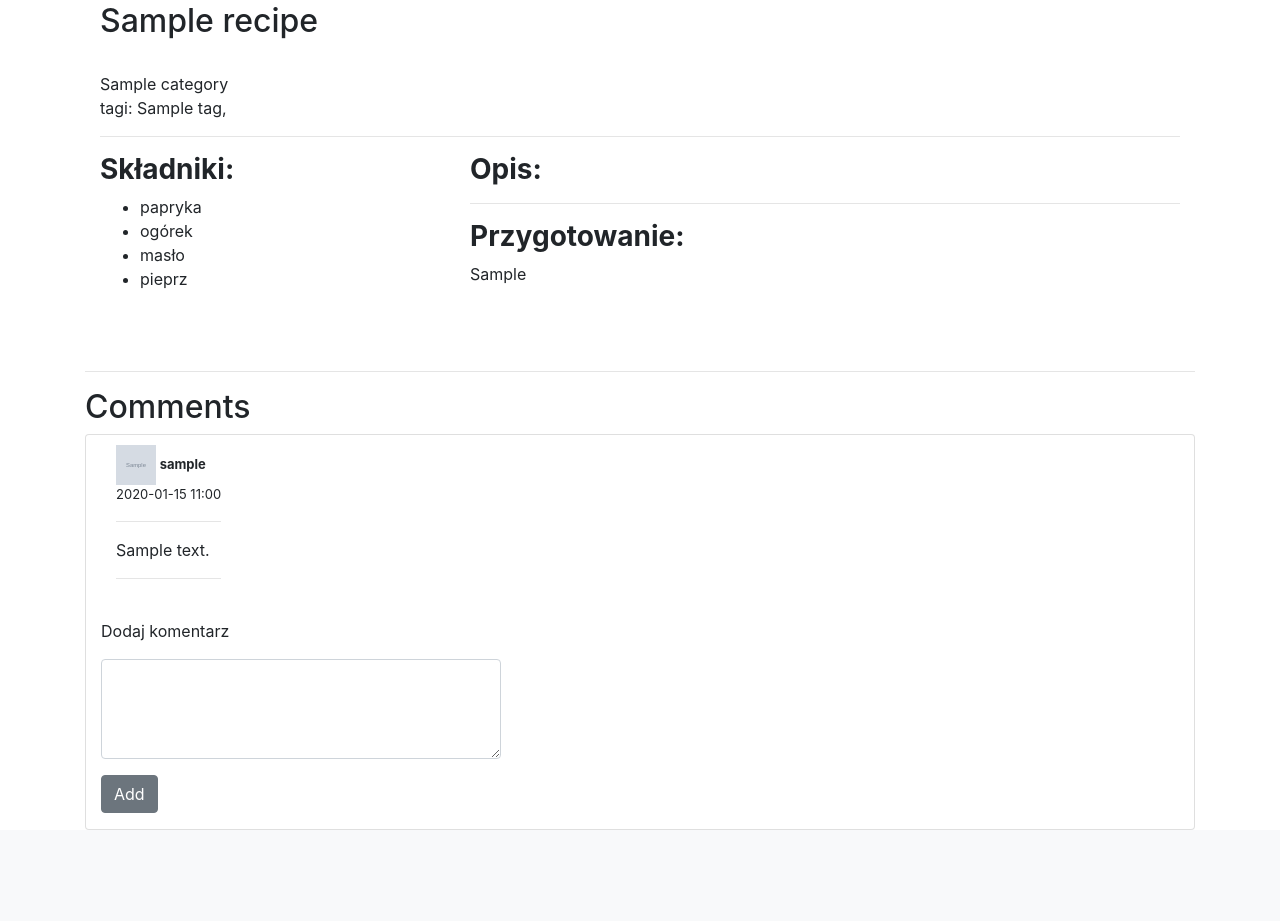
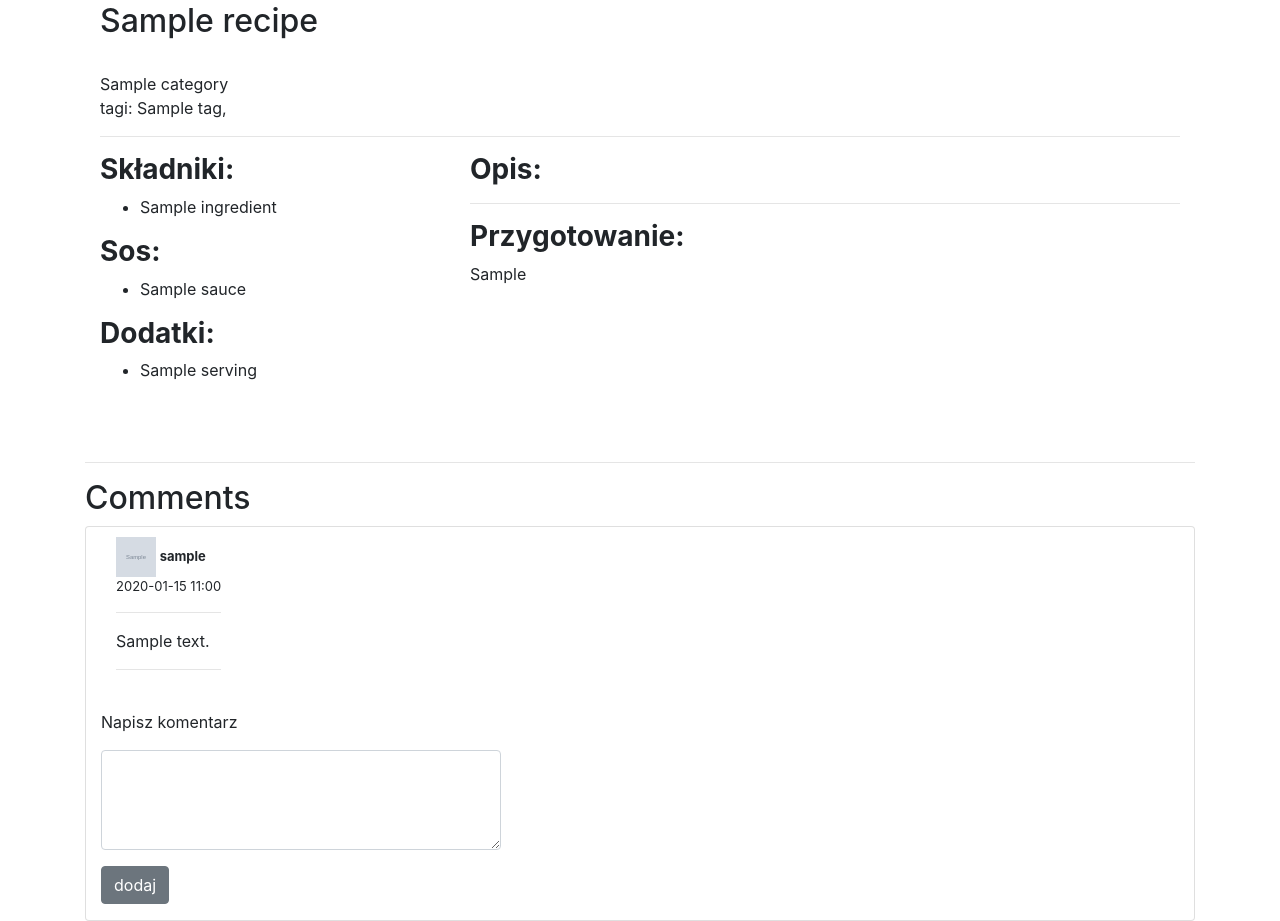
Before and after one commit to pprzychodzen/fooder, a Django app: page /1/ in a window 1280 px wide. Shown: the part 139-1060 px from the top of the page. Before the commit the page ends 969 px from the top, so only its background shows below. Run offline with Django 3.2, Linux system fonts and the light colour scheme; a user stored in the database is signed in; tables that the repository leaves empty hold one stand-in row (values such as "Sample post"); grey boxes marked "Sample" are stand-in pictures; some libraries are stand-ins or nearby versions.

Commit message:
ingredients fully show

```diff
--- a/main/templates/main/recipe_detail.html
+++ b/main/templates/main/recipe_detail.html
@@ -13,6 +13,10 @@
     width: 300px;
     height: 37px;
     }
+
+
+
+
 
 
 </style>
@@ -36,12 +40,27 @@
         <div class="col-md-4">
             <h3><strong>Składniki:</strong></h3>
             <ul>
-                <li>papryka</li>
-                <li>ogórek</li>
-                <li>masło</li>
-                <li>pieprz</li>
+                {% for ingredients in recipe.ingredients.all %}
+                <li>{{ingredients.name}}</li>
+                {% endfor %}
+            </ul>
+            {% if recipe.sauce %}
+            <h3><strong>Sos:</strong></h3>
+            <ul>
+                {% for sauce in recipe.sauce.all %}
+                <li>{{sauce.name}}</li>
+                {% endfor %}
+            </ul>
+            {% endif %}
+            {% if recipe.serving %}
+            <h3><strong>Dodatki:</strong></h3>
+            <ul>
 
+                {% for serving in recipe.serving.all %}
+                <li>{{serving.name}}</li>
+                {% endfor %}
             </ul>
+            {% endif %}
         </div>
         <div class="col">
             <h3><strong>Opis:</strong></h3>
@@ -61,16 +80,12 @@
     {% for comment in recipe.comments.all %}
     <div class="row justify-content-left" style="margin-left: 30px; margin-top: 10px">
         <div class="comment">
-
             <font size="2">
-
                 <div class="date smalltext"><img src="{{ comment.author.profile.avatar.url }}" height="40" width="40"
                                                  id="avatar"> <strong>{{ comment.author }}</strong></div>
                 <div class="date smalltext">{{ comment.created_date|date:'Y-m-d H:i' }}</div>
             </font>
-
             {% if comment.text|length > 120 %}
-
             <div style="width: 90%">
                 <hr>
                 <p>{{ comment.text|linebreaks }}</p>
@@ -81,22 +96,20 @@
             <p>{{ comment.text|linebreaks }}</p>
             <hr>
             {% endif %}
-
-
             <br>
         </div>
     </div>
     {% empty %}
-    <p>Brak komentarzy.</p>
+    <p style="margin-left: 15px; margin-top: 30px; font-size:20px; font-weight: bold; margin-bottom: 50px">Brak komentarzy.</p>
     {% endfor %}
     {% if user.is_authenticated %}
     <div style="margin-left: 15px">
-        <p>Dodaj komentarz</p>
+        <p>Napisz komentarz</p>
         <form method="POST" class="post-form">
             {% csrf_token %}
             {{ form|crispy }}
 
-            <button type="submit" class="btn btn-secondary">Add</button>
+            <button type="submit" class="btn btn-secondary">dodaj</button>
             <br>
             {% else %}
             {% endif %}
```
